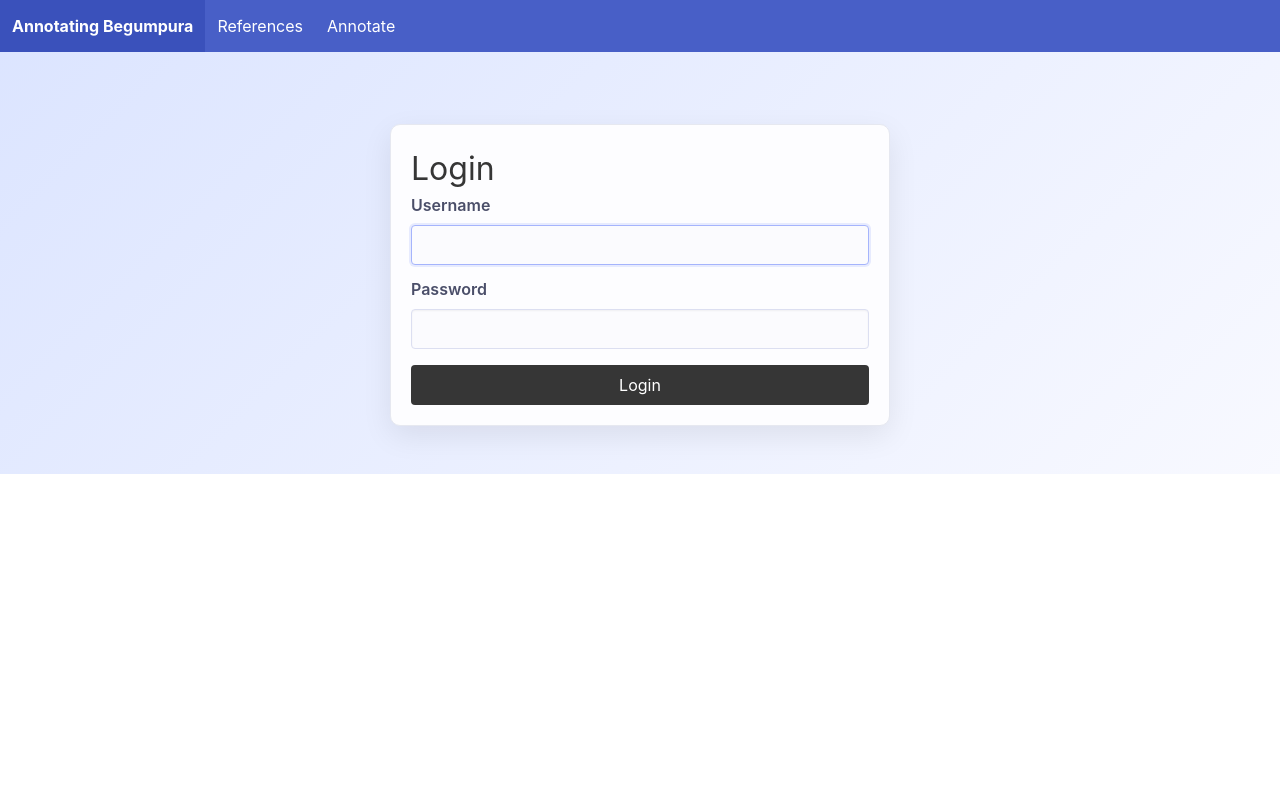
After one commit to ojasiiitd/Indian-Hegemony-Annotation, a Flask app: page /login in a window 1280 px wide. The commit adds this page. Run offline with Flask 3, Linux system fonts and the light colour scheme; parts of the project's set-up code (start-up, migrations or seed data) failed here and were passed over.

Commit message:
added login logic

```diff
--- a/annotation_app/app.py
+++ b/annotation_app/app.py
@@ -1,19 +1,37 @@
 # app.py
 from flask import Flask, render_template, request, redirect, jsonify, url_for, abort
-from config import REGION_STATE_MAP, HEGEMONY_AXES
 from storage import *
 from sheets import *
 from flask import session
 import json
-import os
-from config import DATA_FILE
+from config import *
 from llm import *
 import secrets
+from werkzeug.security import check_password_hash, generate_password_hash
+from functools import wraps
 
 app = Flask(__name__)
 app.secret_key = secrets.token_hex(32)
 
+def login_required(f):
+    @wraps(f)
+    def wrapper(*args, **kwargs):
+        if "user" not in session:
+            return redirect(url_for("login"))
+        return f(*args, **kwargs)
+    return wrapper
+
+def admin_required(f):
+    @wraps(f)
+    def wrapper(*args, **kwargs):
+        user = session.get("user")
+        if not user or user["role"] != "admin":
+            abort(403)
+        return f(*args, **kwargs)
+    return wrapper
+
 @app.route("/", methods=["GET", "POST"])
+@login_required
 def annotate():
     if request.method == "POST":
         record = build_record(request.form)
@@ -35,6 +53,7 @@ def annotate():
     )
 
 @app.route("/freshannotate", methods=["GET", "POST"])
+@login_required
 def freshannotate():
     # Retrieve and discard draft
     session.pop("draft_record", None)
@@ -42,6 +61,7 @@ def freshannotate():
 
 
 @app.route("/confirm", methods=["POST"])
+@login_required
 def confirm():
     # Retrieve and discard draft in one step
     record = session.pop("draft_record", None)
@@ -62,6 +82,7 @@ def confirm():
     return redirect("/")
 
 @app.route("/records")
+@admin_required
 def records():
     records = load_records()
     # show newest first
@@ -69,12 +90,14 @@ def records():
     return render_template("records.html", records=records)
 
 @app.route("/admin")
+@admin_required
 def admin():
     records = load_records()
     return render_template("admin.html", records=records)
 
 
 @app.route("/admin/delete", methods=["POST"])
+@admin_required
 def admin_delete():
     print("💀 admin_delete called")
     delete_ids = request.form.getlist("delete_ids")
@@ -150,5 +173,42 @@ def generate_deepseek():
 def references():
     return render_template("references.html")
 
+@app.route("/login", methods=["GET", "POST"])
+def login():
+    if request.method == "POST":
+        username = request.form["username"]
+        password = request.form["password"]
+
+        # ---- ADMIN LOGIN ----
+        if (
+            username == KEYS["ADMIN_USERNAME"] and
+            check_password_hash(KEYS["ADMIN_PASSWORD_HASH"], password)
+        ):
+            session["user"] = {
+                "username": username,
+                "role": "admin"
+            }
+            return redirect(url_for("annotate"))
+
+        # ---- ANNOTATOR LOGIN ----
+        if (
+            username == KEYS["ANNOTATOR_USERNAME"] and
+            check_password_hash(KEYS["ANNOTATOR_PASSWORD_HASH"], password)
+        ):
+            session["user"] = {
+                "username": username,
+                "role": "annotator"
+            }
+            return redirect(url_for("annotate"))
+
+        return render_template("login.html", error="Invalid credentials")
+
+    return render_template("login.html")
+
+@app.route("/logout")
+def logout():
+    session.clear()
+    return redirect(url_for("login"))
+
 if __name__ == "__main__":
     app.run(debug=True)
--- a/annotation_app/config.py
+++ b/annotation_app/config.py
@@ -1,4 +1,5 @@
-import os
+from werkzeug.security import generate_password_hash
+import json
 
 DATA_FILE = "data/annotations.jsonl"
 
@@ -22,7 +23,10 @@ HEGEMONY_AXES = [
 SHEET_NAME = "json-to-sheets-hegemony"
 
 GOOGLE_CREDS_PATH = "annotation_app/accounts/google_creds.json"
+
 API_KEYS_PATH = "annotation_app/accounts/apikeys.json"
+with open(API_KEYS_PATH, "r") as f:
+    KEYS = json.load(f)
 
 HEADERS = [
     # --- metadata ---
--- a/annotation_app/templates/layout/base.html
+++ b/annotation_app/templates/layout/base.html
@@ -9,6 +9,16 @@
 
   {% block styles %}
     <style>
+    html, body {
+        min-height: 100%;
+    }
+    .box {
+        box-shadow: 0 10px 30px rgba(0,0,0,0.08);
+    }
+
+    body.login-page {
+        background: linear-gradient(135deg, #dbe4ff, #f8f9ff);
+    }
     .wrapped-pre {
     white-space: pre-wrap;
     word-wrap: break-word;
@@ -20,7 +30,7 @@
     border: 1px solid #e6e8f0;
     }
     body {
-        background-color: #c5d0f0;
+        background-color: #d9d9d9;
     }
 
     /* Main container */
@@ -122,7 +132,7 @@
   {% endblock %}
 </head>
 
-<body>
+<body class="{% if request.endpoint == 'login' %}login-page{% endif %}">
     <nav class="navbar is-link mb-5" role="navigation">
     <div class="navbar-brand">
         <a class="navbar-item has-text-weight-bold">
@@ -132,21 +142,46 @@
 
     <div class="navbar-menu">
         <div class="navbar-start">
+
+        <a class="navbar-item" href="/references">
+            References
+        </a>
+
+
+        <!-- Visible to ALL logged-in users -->
         <a class="navbar-item" href="/freshannotate">
             Annotate
         </a>
-        <a class="navbar-item" href="/references">
-            References
-        </a>
-        <a class="navbar-item" href="/records">
-            Show Records
-        </a>
-        <a class="navbar-item" href="/admin">
+
+        <!-- Admin-only links -->
+        {% if session.get("user") and session["user"]["role"] == "admin" %}
+            <a class="navbar-item" href="/records">
+                Show Records
+            </a>
+
+            <a class="navbar-item" href="/admin">
             Admin
-        </a>
+            </a>
+
+        {% endif %}
+
+        </div>
+
+        <div class="navbar-end">
+        {% if session.get("user") %}
+            <div class="navbar-item">
+            <span class="mr-2 is-size-6 has-text-warning">
+                {{ session["user"]["username"] }}
+            </span>
+            <a class="button is-light is-small" href="{{ url_for('logout') }}">
+                Logout
+            </a>
+            </div>
+        {% endif %}
         </div>
     </div>
     </nav>
+
   <div class="container">
     {% block content %}{% endblock %}
   </div>
--- /dev/null
+++ b/annotation_app/templates/login.html
@@ -0,0 +1,45 @@
+{% extends "layout/base.html" %}
+
+{% block content %}
+
+<section class="section is-flex is-align-items-center is-justify-content-center">
+
+  <div class="box" style="width: 500px;">
+
+    <h1 class="has-text-dark is-size-3">Login</h1>
+
+    {% if error %}
+      <div class="notification is-danger is-light">
+        {{ error }}
+      </div>
+    {% endif %}
+
+    <form method="POST">
+
+      <div class="field">
+        <label class="label">Username</label>
+        <div class="control">
+          <input class="input" type="text" name="username" required autofocus>
+        </div>
+      </div>
+
+      <div class="field">
+        <label class="label">Password</label>
+        <div class="control">
+          <input class="input" type="password" name="password" required>
+        </div>
+      </div>
+
+      <div class="field mt-4">
+        <button class="button is-dark is-fullwidth" type="submit">
+          Login
+        </button>
+      </div>
+
+    </form>
+
+  </div>
+
+</section>
+
+{% endblock %}
```
Also changed, not shown: annotation_app/llm.py (+3 -4 lines), 1 other file.
